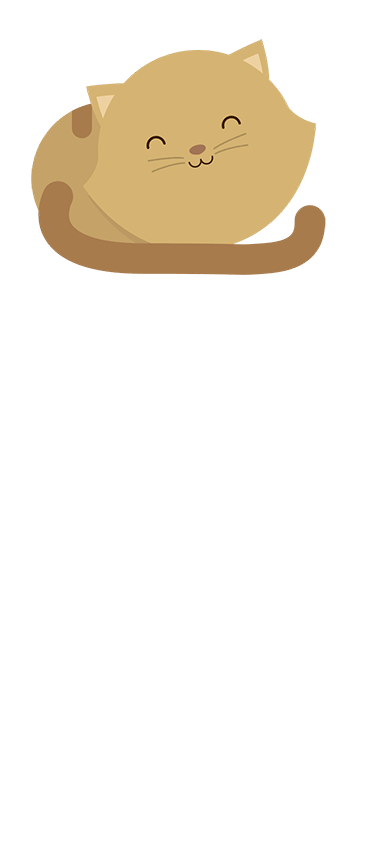
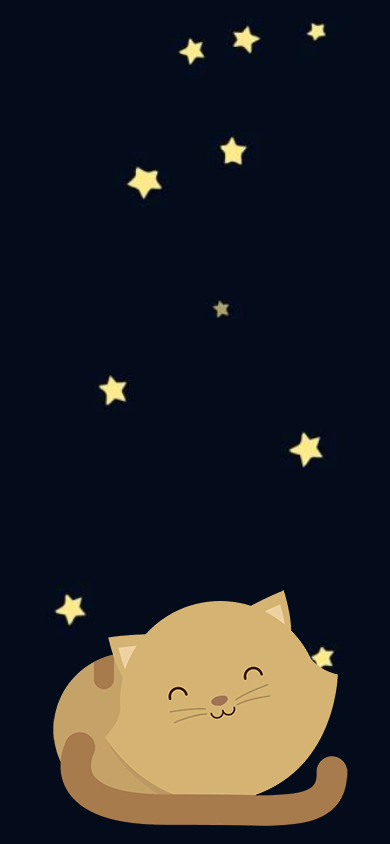
Before and after one commit to antocerdag/kitten-laboratoria, a plain HTML site: page index.html in a window 390 px wide. Drawn offline with Linux system fonts and the light colour scheme.

Commit message:
ejercicio listo

```diff
--- a/assets/css/media.css
+++ b/assets/css/media.css
@@ -1 +1,11 @@
-media.css
+@media (min-width: 535px) and (max-width: 824px){
+	.container{
+		background-image: url(../img/dawn.png);
+	}
+}
+
+@media (min-width: 200px) and (max-width: 534px){
+	.container{
+		background-image: url(../img/maxresdefault.jpg);
+	}
+}
--- a/assets/css/style.css
+++ b/assets/css/style.css
@@ -1 +1,22 @@
-style.css
+*{
+	margin: 0;
+	padding: 0;
+}
+
+.flex-container{
+	display: flex;
+}
+
+.container{
+	width: 100vw;
+	height: 100vh;
+	background-image: url(../img/landscape.jpg);
+	justify-content: center;
+	background-size: cover;
+	align-items: flex-end;
+}
+
+img{
+	display: block;
+	margin: 0 auto;
+}
--- a/index.html
+++ b/index.html
@@ -9,9 +9,14 @@
 <body>
 	<div class="container flex-container">
 		<picture>
-			<source src="assets/img/Copia de kitten-large.png" media="(min-width: 825px)">
-			<source srcs="assets/img/Copia de kitten-medium.png" media="(min-width: 535px)">
-			<img src="assets/img/Copia de kitten-small.png" alt="Kitten">
+			<source
+				media="(min-width: 825px)"
+				srcset="assets/img/kitten-large.png" >
+			<source
+				media="(min-width: 535px)"
+				srcset="assets/img/kitten-medium.png" >
+			<img
+				src="assets/img/kitten-small.png" alt="a cute Kitten">
 		</picture>
 	</div>
 </body>
--- a/style.css
+++ /dev/null
@@ -1,17 +0,0 @@
-*{
-	margin: 0;
-	padding: 0;
-}
-
-.flex-container{
-	display: flex;
-}
-
-.container{
-	width: 100vw;
-	height: 100vh;
-	background-image: url(../kitten-laboratoria/assets/img/Copia de Landscape.jpg);
-	justify-content: center;
-	background-size: cover;
-	align-items: flex-end;
-}
```
Also changed, not shown: assets/img/dawn.png (renamed from assets/img/Copia de dawn.png), assets/img/kitten-large.png (renamed from assets/img/Copia de kitten-large.png), assets/img/kitten-medium.png (renamed from assets/img/Copia de kitten-medium.png), assets/img/kitten-small.png (renamed from assets/img/Copia de kitten-small.png), assets/img/landscape.jpg (renamed from assets/img/Copia de Landscape.jpg), assets/img/maxresdefault.jpg (renamed from assets/img/Copia de maxresdefault.jpg).
